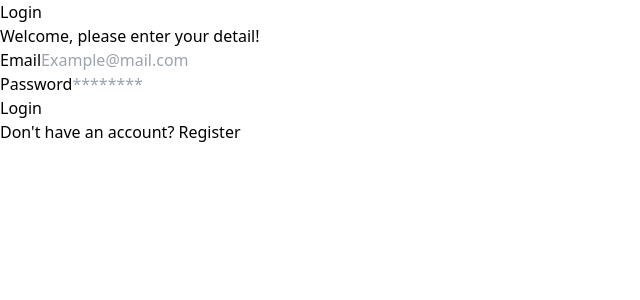
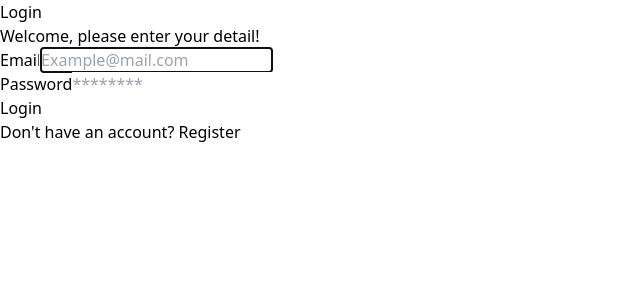
Before and after one commit to gusti02/Skripsi_v2, a React (Vite) app in the folder frontend/my-react-app/: page /login in a window 1280 px wide. Shown: the top 300 px of the page, without its empty margins (0-640 px from the left). Built offline with nearby package versions, Linux system fonts and the light colour scheme.

Commit message:
add useRef untuk focus ke email pada LoginForm

```diff
--- a/frontend/my-react-app/package.json
+++ b/frontend/my-react-app/package.json
@@ -10,6 +10,7 @@
     "preview": "vite preview"
   },
   "dependencies": {
+    "axios": "^1.6.8",
     "react": "^18.2.0",
     "react-dom": "^18.2.0",
     "react-router-dom": "^6.22.3"
--- a/frontend/my-react-app/src/components/Elements/Input/Input.jsx
+++ b/frontend/my-react-app/src/components/Elements/Input/Input.jsx
@@ -1,7 +1,8 @@
-import React from 'react';
+import React, { forwardRef } from 'react';
 
-function Input(props) {
-    const {type, placeholder, name} = props
+{/* changing form input using forwardRef */}
+const Input = forwardRef((props, ref) => {
+  const {type, placeholder, name} = props
   return (
     <input
       type={type}
@@ -9,8 +10,9 @@ function Input(props) {
       placeholder={placeholder}
       name={name}
       id={name}
+      ref={ref}
     />
   )
-}
+})
 
 export default Input;
--- a/frontend/my-react-app/src/components/Elements/Input/index.jsx
+++ b/frontend/my-react-app/src/components/Elements/Input/index.jsx
@@ -1,15 +1,16 @@
-import React from 'react'
+import React, { forwardRef } from 'react'
 import Label from './Label'
 import Input from './Input'
 
-function InputForm(props) {
+{/* changing form input using forwardRef */}
+const InputForm = forwardRef((props, ref) => {
     const {label, name, type, placeholder} = props;
     return (
         <div className="mb-6">
             <Label htmlfor={name}>{label}</Label>
-            <Input name={name} type={type} placeholder={placeholder}/>
+            <Input name={name} type={type} placeholder={placeholder} ref={ref}/>
         </div>
   )
-}
+})
 
 export default InputForm
--- a/frontend/my-react-app/src/components/Fragments/FormLogin.jsx
+++ b/frontend/my-react-app/src/components/Fragments/FormLogin.jsx
@@ -1,4 +1,4 @@
-import React from 'react';
+import React, { useEffect, useRef } from 'react';
 import InputForm from '../Elements/Input';
 import Button from '../Elements/Button';
 
@@ -13,9 +13,17 @@ function FormLogin() {
     window.location.href = "/products"
   }
 
+  {/* useRef to focus on email form */}
+  const emailRef = useRef(null)
+
+  {/* useEffect to focus on email form */}
+  useEffect(() => {
+    emailRef.current.focus()
+  }, [])
+
   return (
     <form onSubmit={handleLogin}>
-        <InputForm name="email" type="email" placeholder="Example@mail.com" label="Email"/>
+        <InputForm name="email" type="email" placeholder="Example@mail.com" label="Email" ref={emailRef}/>
         <InputForm name="password" type="password" placeholder="********" label="Password"/>
         <Button className='bg-blue-600 w-full'>Login</Button>
     </form>
```
Also changed, not shown: 1 other file (tests, documents, lock files or other folders).
